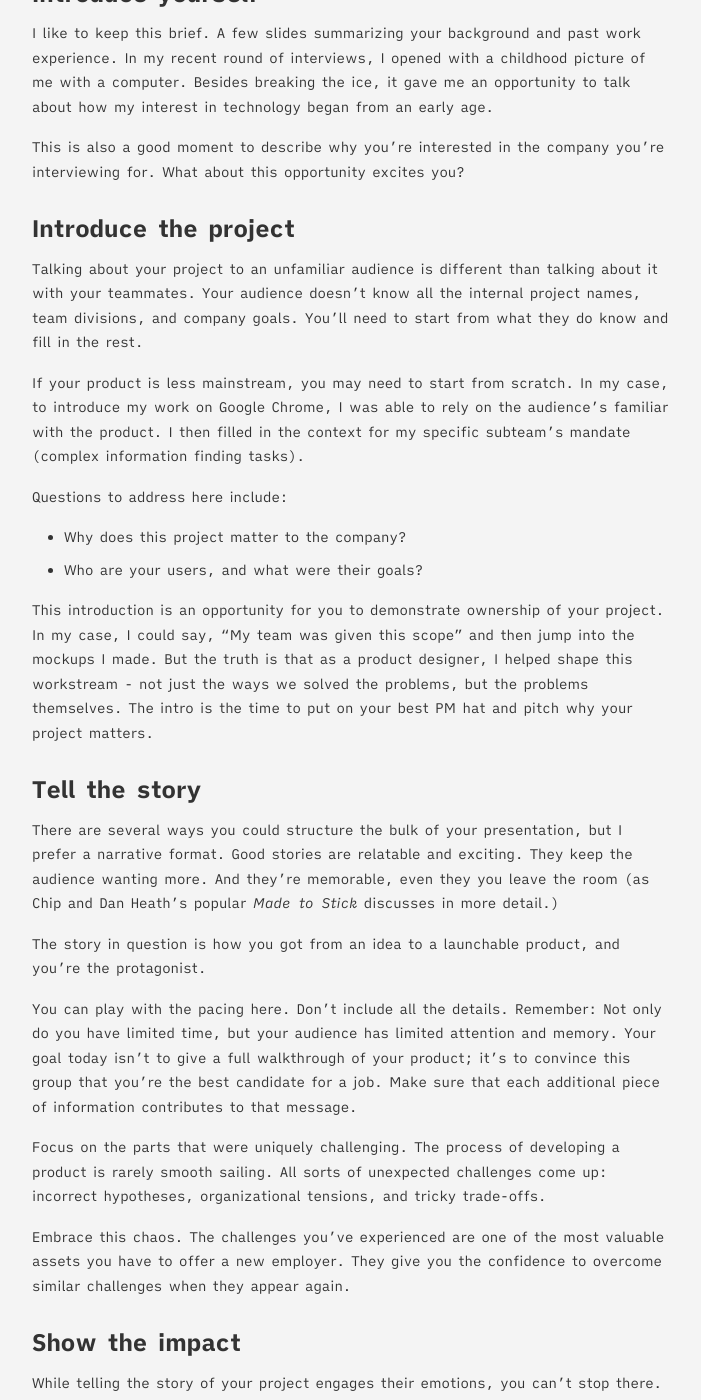
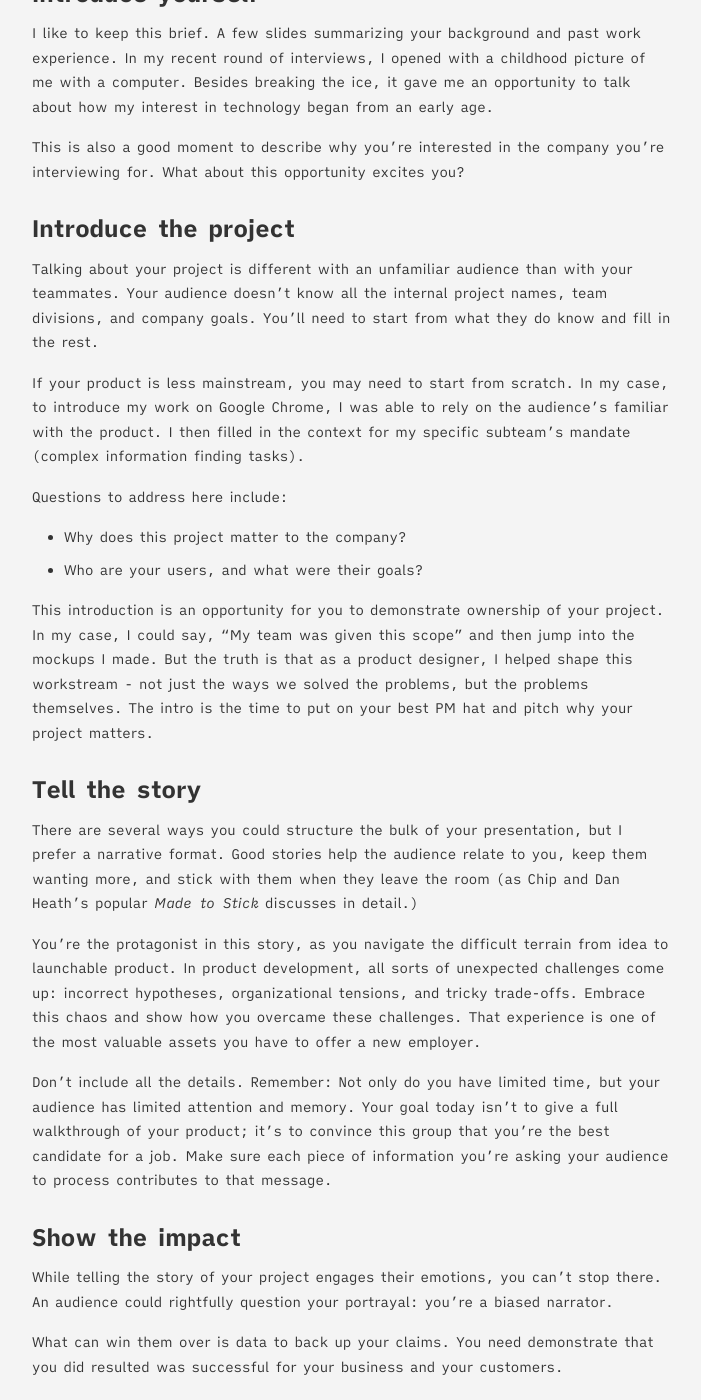
Before and after one commit to cleercode/cleercode.github.com, a Jekyll site: the page built from _posts/2020-08-02-portfolio-presentations.md, in a window 1280 px wide and 1400 px high, scrolled down 1309 px. Shown: the whole window, without its empty margins (288-989 px from the left). Built offline with Jekyll 4.4.1, drawn with Linux system fonts in a browser that asks for light colours; nearby versions of some CDN libraries; some of the changed text lies outside the part shown.

Commit message:
Portfolio presentations - edit pass

```diff
--- a/_layouts/post.html
+++ b/_layouts/post.html
@@ -47,7 +47,7 @@
     </nav>
     <main class="charter note f6 lh-copy mw7 center pa4 pt4 pa5-ns">
       <a
-        href="/posts.html"
+        href="/posts"
         class="dib mb2 mb0-ns mt1-ns fl-ns nl5-ns bg-light-gray hover-bg-moon-gray pa2 br-pill"
         style="width: 40px; height: 40px;"
         ><img src="/images/arrow-left.svg"
--- a/_posts/2020-08-02-portfolio-presentations.md
+++ b/_posts/2020-08-02-portfolio-presentations.md
@@ -2,20 +2,20 @@
 title: How to present your portfolio
 ---
 
-The portfolio presentation is a typical part of many product design interviews. The company invites you to present your past work to a few of their employees. The group usually contains other designers and some people you'd collaborate with - like researchers, product managers, or engineers. You have about 30-45 minutes to convince them that you're the best candidate for the job.
+Over my seven years at as a designer at Google, I participated in dozens of product designer interview panels. A group of five of us designers (and some related roles) would gather in a conference room. Our job for the next hour was to listen to a candidate tell us about their past work - and then decide if they're really fit for the job.
 
-Over my seven years at Google, I participated in dozens of these interview panels. But when I decided to look for my next role, all that experience didn't make it any less intimidating to be on the other side of the table. So I'll share what I learned with hope that it makes the process a little more approachable for you.
+When I decided earlier this year to look for my next role, I found myself on the other side of the table - and all that experience didn't make it any less intimidating. Presenting yourself to others can be hard. So I'll share everything I know - in hope that it makes the process a little more approachable for you.
 
 ## Consider your audience
-Portfolio presentations are a design problem. Like any design problem, you need to consider your audience's needs and interests.
+As you would for any design problem, you need to consider your user's needs and interests.
 
-Consider what attributes your audience might be looking for to evaluate you against others. It probably looks something like this:
+Your audience is human. Your presentation is probably one of several meetings they have in the day. They have limited attention and limited context on your work. To get your message across, you'll need to maintain their interest and explain your case clearly.
+
+Consider what attributes your audience might be looking for to evaluate you against others. Some qualities I look for include:
 - **Creativity**: Can you generate ideas that challenge the status quo?
 - **Thoughtfulness**: Can you consider all the important criteria and make intentional decisions?
 - **Execution and technical skills**: Can you execute on your ideas and bring them to launch?
 - **Collaboration and leadership**: Are you a team player who complements and amplifies others?
-
-Your audience is human. Your presentation is probably one of several meetings they have in the day. They have limited attention and limited context on your work. To get your message across, you'll need to maintain their interest and explain your case clearly.
 
 ## Structure
 Here's the general framework I like to use for a presentation:
@@ -32,7 +32,7 @@
 This is also a good moment to describe why you're interested in the company you're interviewing for. What about this opportunity excites you?
 
 ## Introduce the project
-Talking about your project to an unfamiliar audience is different than talking about it with your teammates. Your audience doesn't know all the internal project names, team divisions, and company goals. You'll need to start from what they do know and fill in the rest.
+Talking about your project is different with an unfamiliar audience than with your teammates. Your audience doesn't know all the internal project names, team divisions, and company goals. You'll need to start from what they do know and fill in the rest.
 
 If your product is less mainstream, you may need to start from scratch. In my case, to introduce my work on Google Chrome, I was able to rely on the audience's familiar with the product. I then filled in the context for my specific subteam's mandate (complex information finding tasks).
 
@@ -43,19 +43,15 @@
 This introduction is an opportunity for you to demonstrate ownership of your project. In my case, I could say, "My team was given this scope" and then jump into the mockups I made. But the truth is that as a product designer, I helped shape this workstream - not just the ways we solved the problems, but the problems themselves. The intro is the time to put on your best PM hat and pitch why your project matters.
 
 ## Tell the story
-There are several ways you could structure the bulk of your presentation, but I prefer a narrative format. Good stories are relatable and exciting. They keep the audience wanting more. And they're memorable, even they you leave the room (as Chip and Dan Heath's popular _Made to Stick_ discusses in more detail.)
+There are several ways you could structure the bulk of your presentation, but I prefer a narrative format. Good stories help the audience relate to you, keep them wanting more, and stick with them when they leave the room (as Chip and Dan Heath's popular _Made to Stick_ discusses in detail.)
 
-The story in question is how you got from an idea to a launchable product, and you're the protagonist.
+You're the protagonist in this story, as you navigate the difficult terrain from idea to launchable product. In product development, all sorts of unexpected challenges come up: incorrect hypotheses, organizational tensions, and tricky trade-offs. Embrace this chaos and show how you overcame these challenges. That experience is one of the most valuable assets you have to offer a new employer.
 
-You can play with the pacing here. Don't include all the details. Remember: Not only do you have limited time, but your audience has limited attention and memory. Your goal today isn't to give a full walkthrough of your product; it's to convince this group that you're the best candidate for a job. Make sure that each additional piece of information contributes to that message.
-
-Focus on the parts that were uniquely challenging. The process of developing a product is rarely smooth sailing. All sorts of unexpected challenges come up: incorrect hypotheses, organizational tensions, and tricky trade-offs.
-
-Embrace this chaos. The challenges you've experienced are one of the most valuable assets you have to offer a new employer. They give you the confidence to overcome similar challenges when they appear again.
+Don't include all the details. Remember: Not only do you have limited time, but your audience has limited attention and memory. Your goal today isn't to give a full walkthrough of your product; it's to convince this group that you're the best candidate for a job. Make sure each piece of information you're asking your audience to process contributes to that message.
 
 
 ## Show the impact
-While telling the story of your project engages their emotions, you can't stop there. An audience would rightfully question your portrayal: you're a biased narrator.
+While telling the story of your project engages their emotions, you can't stop there. An audience could rightfully question your portrayal: you're a biased narrator.
 
 What can win them over is data to back up your claims. You need demonstrate that you did resulted was successful for your business and your customers.
 
@@ -67,7 +63,7 @@
 
 
 ## A note on slides
-Sometimes people prepare a slide deck full of text and spend their presentation restating it to the audience. Don't do this. Slides are an opportunity to *complement*, not duplicate, your words. You don't want your audience distracted reading a slide while you're speaking to them.
+Slides are an opportunity to *complement*, not duplicate, your words. You don't want your audience distracted reading a slide while you're speaking to them.
 
 The most effective use of slides is for content that can't be expressed vocally: graphs, diagrams, and - of course - your actual design work. Text is less necessary.
 
```
